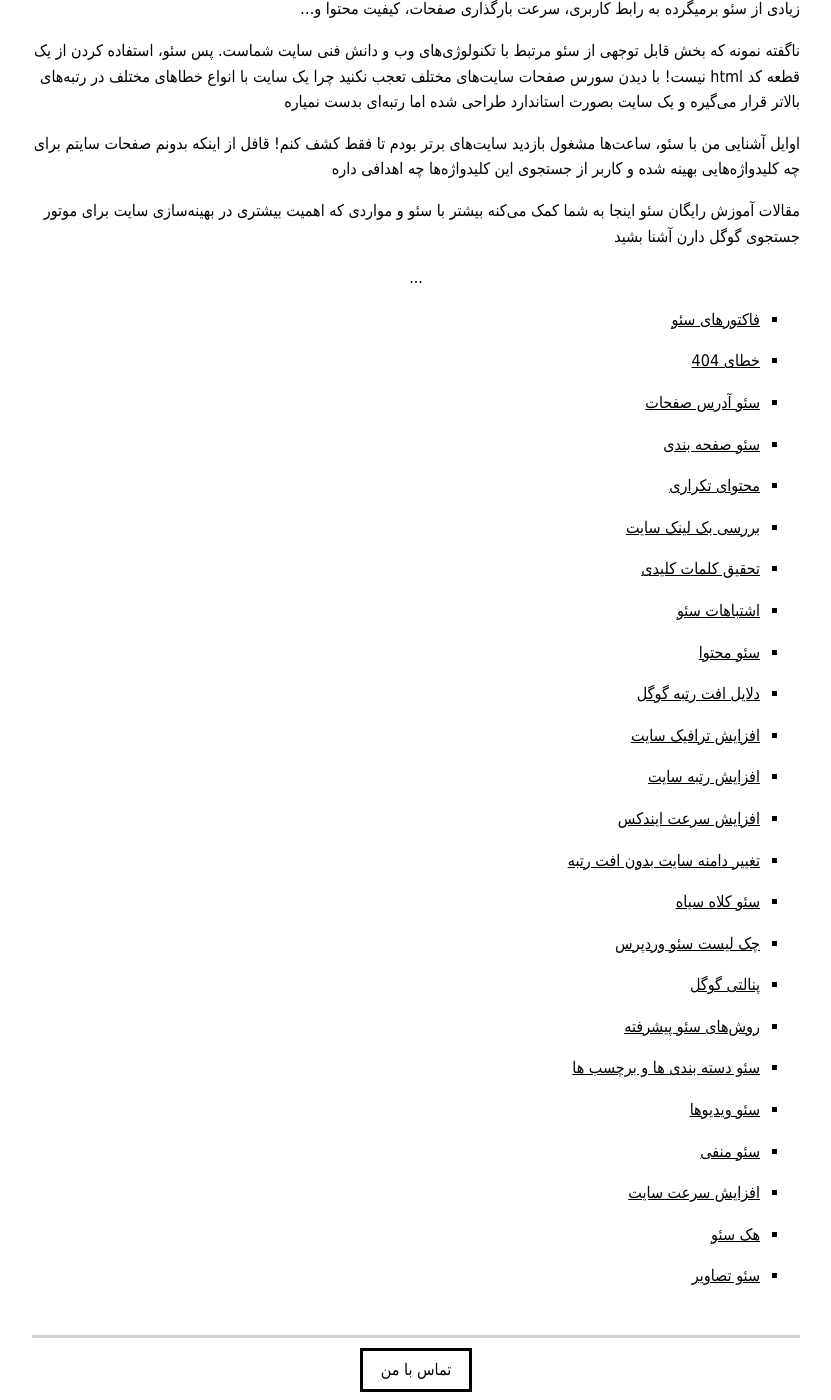
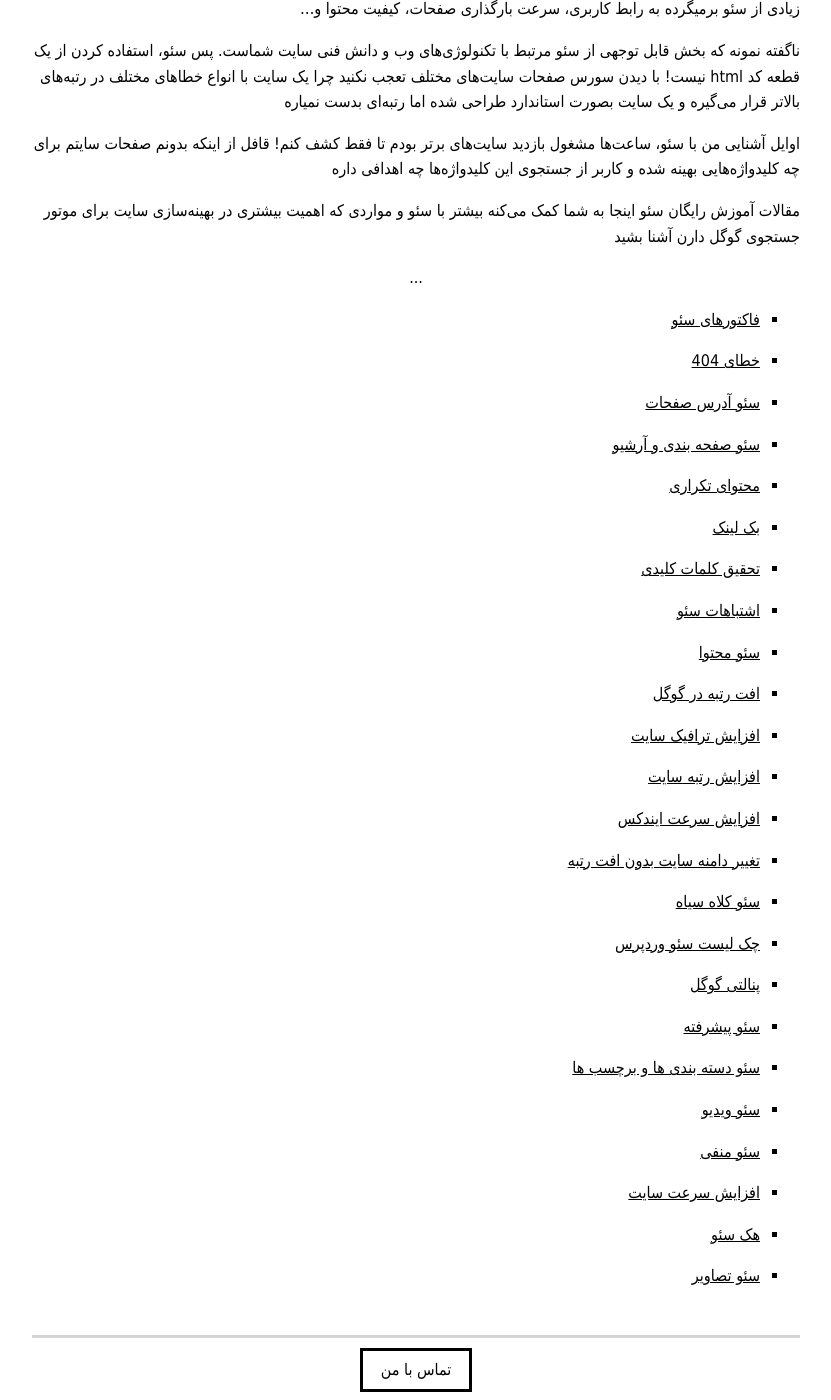
Before and after one commit to darkblog/darkblog.github.io, a Jekyll site: the page built from _posts/2021-5-27-seo.md, in a window 1280 px wide and 1400 px high, scrolled down 680 px. Shown: the whole window, without its empty margins (224-1055 px from the left). Built offline with Jekyll 4.4.1, drawn with Linux system fonts in a browser that asks for light colours.

Commit message:
Update 2021-5-27-seo.md

```diff
--- a/_posts/2021-5-27-seo.md
+++ b/_posts/2021-5-27-seo.md
@@ -31,11 +31,11 @@ title: آموزش سئو سایت (SEO) راهنمای بهینه سازی مو
 
 - [سئو آدرس صفحات](https://ehsaider.ir/seo-urls)
 
-- [سئو صفحه بندی](https://ehsaider.ir/pagination-seo)
+- [سئو صفحه بندی و آرشیو](https://ehsaider.ir/pagination-seo)
 
 - [محتوای تکراری](https://ehsaider.ir/duplicate-content)
 
-- [بررسی بک لینک سایت](https://ehsaider.ir/backlink-checker)
+- [بک لینک](https://ehsaider.ir/backlink-checker)
 
 - [تحقیق کلمات کلیدی](https://ehsaider.ir/keyword-research)
 
@@ -43,7 +43,7 @@ title: آموزش سئو سایت (SEO) راهنمای بهینه سازی مو
 
 - [سئو محتوا](https://ehsaider.ir/seo-content)
 
-- [دلایل افت رتبه گوگل](https://ehsaider.ir/ranking-drop)
+- [افت رتبه در گوگل](https://ehsaider.ir/ranking-drop)
 
 - [افزایش ترافیک سایت](https://ehsaider.ir/increase-website-traffic)
 
@@ -59,11 +59,11 @@ title: آموزش سئو سایت (SEO) راهنمای بهینه سازی مو
 
 - [پنالتی گوگل](https://ehsaider.ir/google-penalty)
 
-- [روش‌های سئو پیشرفته](https://ehsaider.ir/advanced-seo)
+- [سئو پیشرفته](https://ehsaider.ir/advanced-seo)
 
 - [سئو دسته بندی ها و برچسب ها](https://ehsaider.ir/category-seo)
 
-- [سئو ویدیوها](https://ehsaider.ir/video-seo)
+- [سئو ویدیو](https://ehsaider.ir/video-seo)
 
 - [سئو منفی](https://ehsaider.ir/negative-seo)
 
```
